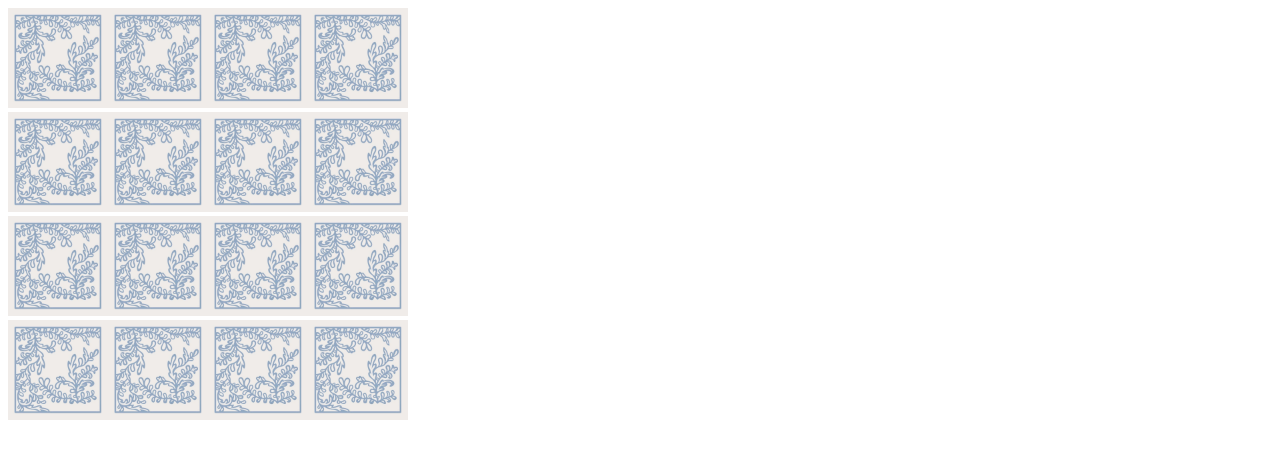
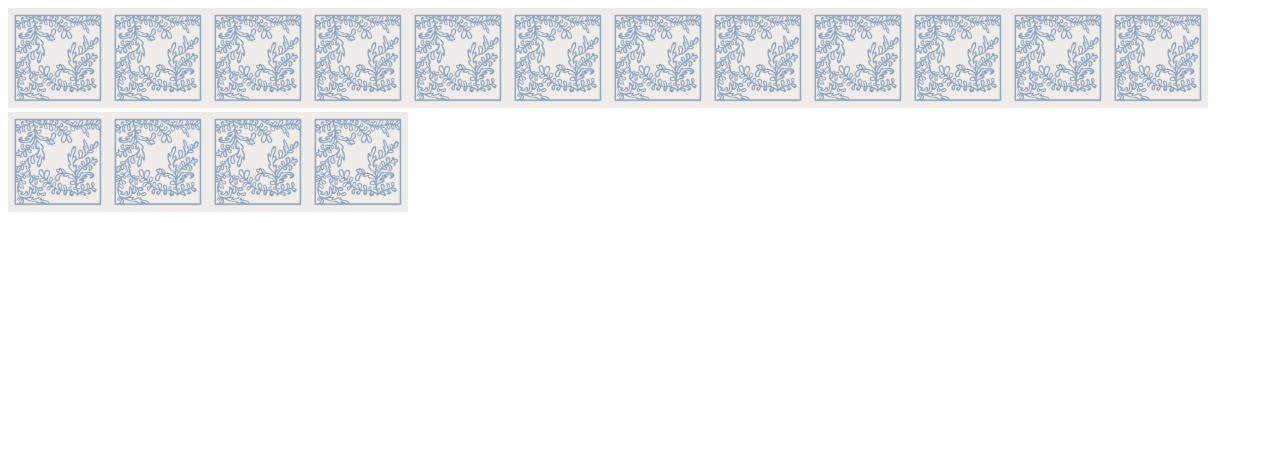
Before and after one commit to doctorstal/pexeso, an Angular app: page / in a window 1280 px wide. Shown: the top 458 px of the page. Built offline with nearby package versions, Linux system fonts and the light colour scheme.

Commit message:
#8: Add cards generating functionality

```diff
--- a/src/app/modules/board/board.module.ts
+++ b/src/app/modules/board/board.module.ts
@@ -3,13 +3,17 @@ import { CommonModule } from '@angular/common';
 import { BoardComponent } from './components/board/board.component';
 import { CardComponent } from './components/card/card.component';
 import {ImageLoaderService} from "./components/image-loader.service";
+import {BoardGameService} from "./services/board-game.service";
 
 @NgModule({
   imports: [
     CommonModule
   ],
   exports: [BoardComponent],
-  providers: [ImageLoaderService],
+  providers: [
+    ImageLoaderService,
+    BoardGameService
+  ],
   declarations: [BoardComponent, CardComponent]
 })
 export class BoardModule { }
--- a/src/app/modules/board/components/board/board.component.html
+++ b/src/app/modules/board/components/board/board.component.html
@@ -1,5 +1,3 @@
-<div *ngFor="let row of rows">
-  <span *ngFor="let cell of row">
-    <app-card [imageId]="cell"></app-card>
-  </span>
-</div>
+<span *ngFor="let card of cards">
+    <app-card [imageId]="card.id" [opened]="card.opened" (cardClick)="cardClick(card)"></app-card>
+</span>
--- a/src/app/modules/board/components/board/board.component.ts
+++ b/src/app/modules/board/components/board/board.component.ts
@@ -1,4 +1,5 @@
-import { Component, OnInit } from '@angular/core';
+import {Component, OnInit, ViewChildren} from '@angular/core';
+import {BoardGameService, Card} from "../../services/board-game.service";
 
 @Component({
   selector: 'app-board',
@@ -6,18 +7,16 @@ import { Component, OnInit } from '@angular/core';
   styleUrls: ['./board.component.scss']
 })
 export class BoardComponent implements OnInit {
-  rows: string[][];
+  cards: Card[];
 
-  constructor() {
-    this.rows = [
-      ['1','2','2','3'],
-      ['4','1','4','5'],
-      ['6','7','8','3'],
-      ['7','5','6','8'],
-    ];
+  constructor(private gameService: BoardGameService) {
+    this.cards = this.gameService.getCards(16);
   }
 
   ngOnInit() {
   }
 
+  cardClick(card: Card) {
+    card.opened = !card.opened;
+  }
 }
--- a/src/app/modules/board/components/card/card.component.html
+++ b/src/app/modules/board/components/card/card.component.html
@@ -1,4 +1,4 @@
-<span class="card" (click)="cardClick()">
+<span class="card" (click)="onClick()">
   <img [hidden]="!opened" class="card-image open" [src]="imageSource"/>
   <img [hidden]="opened" class="card-image hidden" src="/assets/cardback.jpg"/>
 </span>
--- a/src/app/modules/board/components/card/card.component.ts
+++ b/src/app/modules/board/components/card/card.component.ts
@@ -1,4 +1,4 @@
-import {Component, Input, OnInit} from '@angular/core';
+import {Component, EventEmitter, Input, OnInit, Output} from '@angular/core';
 import {ImageLoaderService} from "../image-loader.service";
 
 @Component({
@@ -9,8 +9,10 @@ import {ImageLoaderService} from "../image-loader.service";
 export class CardComponent implements OnInit {
 
   @Input() imageId: string;
+  @Input() opened: boolean = false;
+  @Output() cardClick: EventEmitter<void> = new EventEmitter();
+
   imageSource: string;
-  opened:boolean = false;
 
   constructor(private imageLoaderService: ImageLoaderService) { }
 
@@ -18,8 +20,8 @@ export class CardComponent implements OnInit {
     this.imageSource = this.imageLoaderService.getSrc(this.imageId);
   }
 
-  cardClick() {
-    this.opened = !this.opened;
+  onClick() {
+    this.cardClick.emit();
   }
 
 }
--- /dev/null
+++ b/src/app/modules/board/services/board-game.service.ts
@@ -0,0 +1,45 @@
+import {Injectable} from '@angular/core';
+
+@Injectable()
+export class BoardGameService {
+
+  constructor() {
+  }
+
+  getCards(num): Card[] {
+    let range =  Array.from(Array(num/2).keys());
+    return shuffle(
+      range
+        .concat(range)
+        .map(n => new Card(n.toString()))
+    );
+  }
+}
+
+export class Card {
+  public opened: boolean = false;
+
+  constructor(public id: string) {
+  }
+}
+
+// Fisher-Yates Shuffle
+function shuffle(array: any[]) {
+  let counter = array.length;
+
+  // While there are elements in the array
+  while (counter > 0) {
+    // Pick a random index
+    let index = Math.floor(Math.random() * counter);
+
+    // Decrease counter by 1
+    counter--;
+
+    // And swap the last element with it
+    let temp = array[counter];
+    array[counter] = array[index];
+    array[index] = temp;
+  }
+
+  return array;
+}
```
Also changed, not shown: 1 other file (tests, documents, lock files or other folders).
